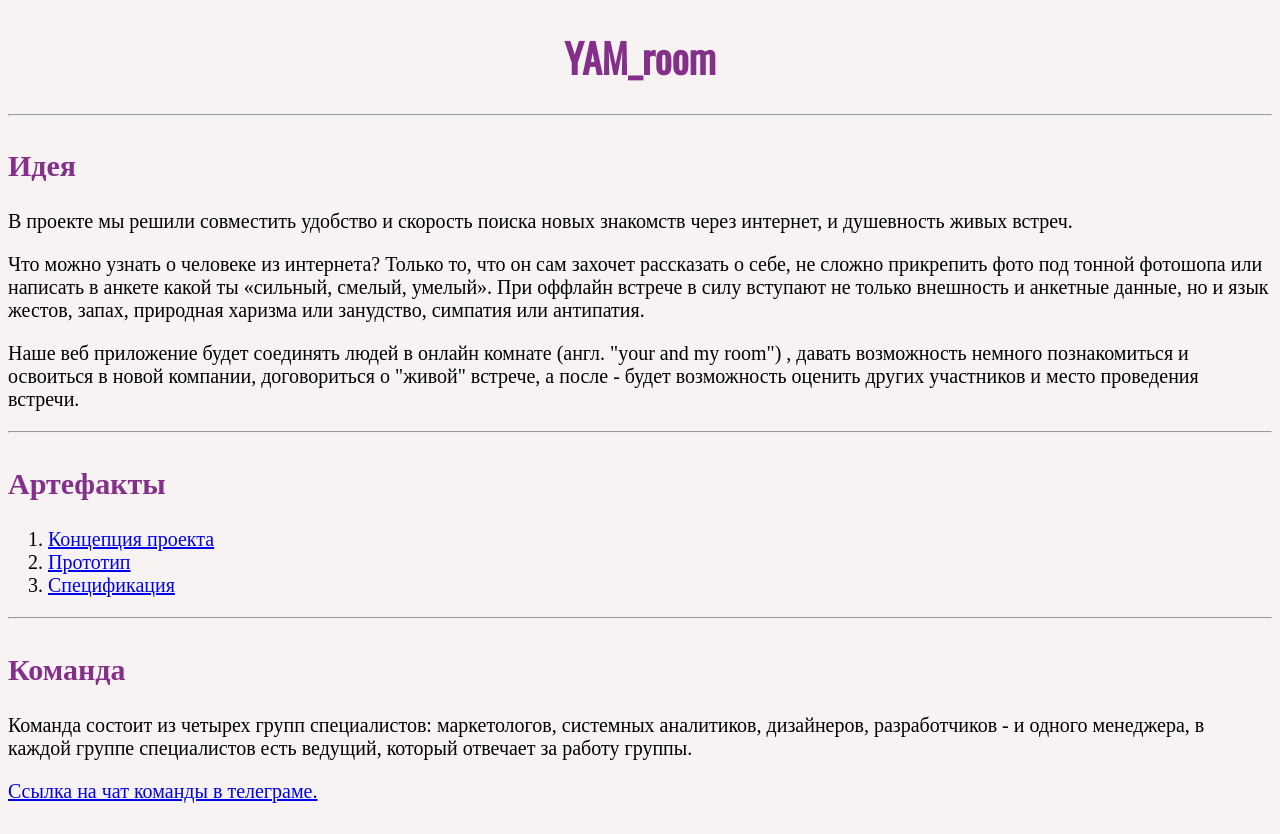
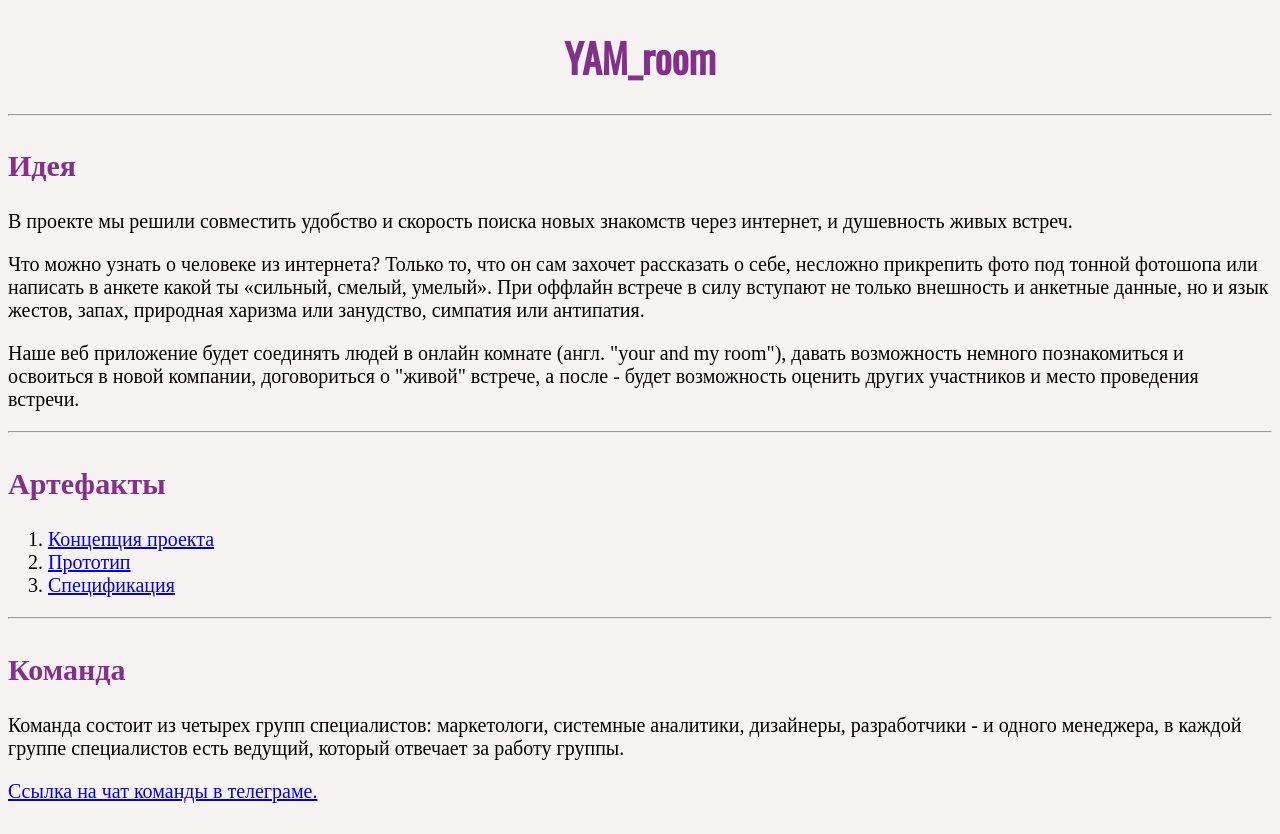
Before and after one commit to korusa74/1T_SPRINT_training, a plain HTML site: page index.html in a window 1280 px wide. Drawn offline with nearby package versions, Linux system fonts and the light colour scheme.

Commit message:
Text correction

```diff
--- a/index.html
+++ b/index.html
@@ -30,9 +30,9 @@
         <p>
             В проекте мы решили совместить удобство и скорость поиска новых знакомств через интернет, и душевность живых встреч.
         </p>
-        <p>Что можно узнать о человеке из интернета? Только то, что он сам захочет рассказать о себе, не сложно прикрепить фото под тонной фотошопа или написать в анкете какой ты «сильный, смелый, умелый». При оффлайн встрече в силу вступают не только внешность и анкетные данные, но и язык жестов, запах, природная харизма или занудство, симпатия или антипатия.
+        <p>Что можно узнать о человеке из интернета? Только то, что он сам захочет рассказать о себе, несложно прикрепить фото под тонной фотошопа или написать в анкете какой ты «сильный, смелый, умелый». При оффлайн встрече в силу вступают не только внешность и анкетные данные, но и язык жестов, запах, природная харизма или занудство, симпатия или антипатия.
         </p>
-        <p>Наше веб приложение будет соединять людей в онлайн комнате (англ. "your and my room") , давать возможность немного познакомиться и освоиться в новой компании, договориться о "живой" встрече, а после - будет возможность оценить других участников и место проведения встречи.
+        <p>Наше веб приложение будет соединять людей в онлайн комнате (англ. "your and my room"), давать возможность немного познакомиться и освоиться в новой компании, договориться о "живой" встрече, а после - будет возможность оценить других участников и место проведения встречи.
         </p>
     </section>
     <hr>
@@ -53,7 +53,7 @@
     <hr>
     <section>
         <h2>Команда</h2>
-        <p>Команда состоит из четырех групп специалистов: маркетологов, системных аналитиков, дизайнеров, разработчиков - и одного менеджера, в каждой группе специалистов есть ведущий, который отвечает за работу группы.</p>
+        <p>Команда состоит из четырех групп специалистов: маркетологи, системные аналитики, дизайнеры, разработчики - и одного менеджера, в каждой группе специалистов есть ведущий, который отвечает за работу группы.</p>
         <a href="https://t.me/+yiIyxWlXoqU4OGYy" target="_blank">Ссылка на чат команды в телеграме.</a>
     </section>
     <br>
```
